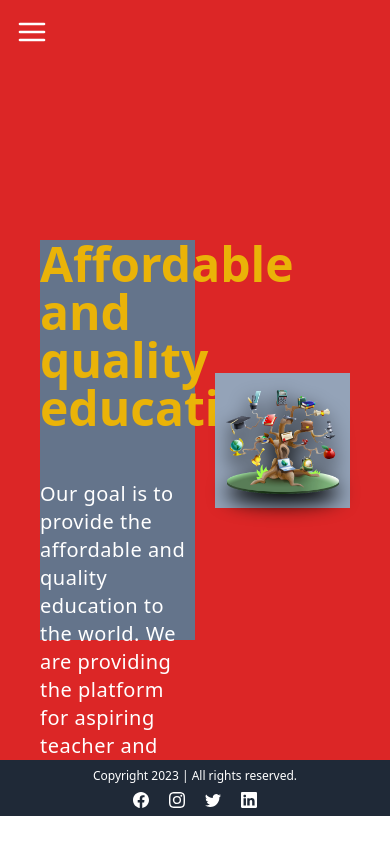
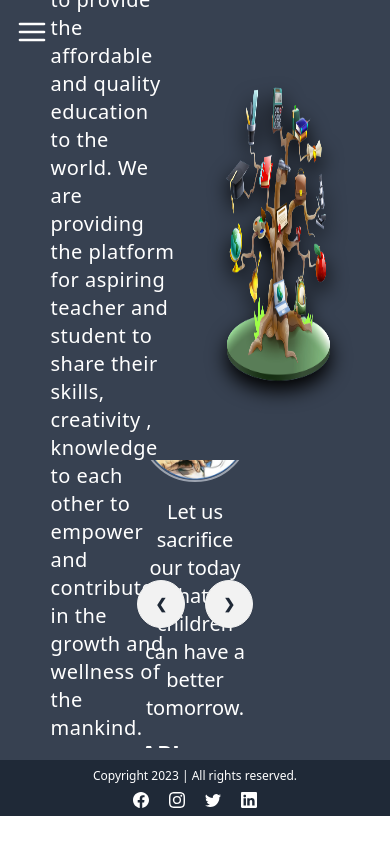
Before and after one commit to KAMRANANSARI01/Learning_Management_system, a React (Vite) app in the folder client/: page /about in a window 390 px wide. Shown: the top 854 px of the page. Built offline with nearby package versions, Linux system fonts and the light colour scheme.

Commit message:
about us page and notFound page is completed but responsiveness is pending

```diff
--- a/client/src/App.jsx
+++ b/client/src/App.jsx
@@ -3,6 +3,7 @@ import './App.css'
 import { Route , Routes } from "react-router-dom"
 import HomePage from "./Pages/HomePage.jsx"
 import AboutPage from "./Pages/AboutPage.jsx"
+import NotFound from './Pages/NotFound.jsx'
 
 function App() {
 
@@ -11,6 +12,7 @@ function App() {
       <Routes>
         <Route path="/" element={<HomePage/>}></Route>
         <Route path="/about" element={<AboutPage/>}></Route>
+        <Route path="*" element={<NotFound/>}></Route>
       </Routes>
     </>
   )
--- /dev/null
+++ b/client/src/Component/CarouselSlide.jsx
@@ -0,0 +1,41 @@
+import React from "react";
+
+const CarouselSlide = ({
+  image,
+  title,
+  description,
+  slideNumber,
+  totalSlide,
+}) => {
+  return (
+    <div
+      id={`slide${slideNumber}`}
+      className="carousel-item flex items-center justify-center  relative w-full"
+    >
+      <div className="flex flex-col items-center justify-center gap-4 px-[15%] ">
+        <img
+          src={image}
+          className="w-40  border-2 border-gray-400 rounded-full"
+        />
+        <p className="text-xl  text-center text-grey-200">{description}</p>
+        <h3 className="font-semibold text-2xl">{title}</h3>
+        <div className="absolute flex justify-between transform -translate-y-1/2 left-5 right-5 top-1/2">
+          <a
+            href={`#slide${slideNumber === 1 ? totalSlide : slideNumber - 1}`}
+            className="btn btn-circle"
+          >
+            ❮
+          </a>
+          <a
+            href={`#slide${(slideNumber % totalSlide) + 1}`}
+            className="btn btn-circle"
+          >
+            ❯
+          </a>
+        </div>
+      </div>
+    </div>
+  );
+};
+
+export default CarouselSlide;
--- /dev/null
+++ b/client/src/Constant/CelebratyData.js
@@ -0,0 +1,43 @@
+import apj from "../assets/apj.png";
+import billGates from "../assets/billGates.png";
+import einstein from "../assets/einstein.png";
+import nelsonMandela from "../assets/nelsonMandela.png";
+import steveJobs from "../assets/steveJobs.png";
+
+export const celebradtyData = [
+  {
+    image: apj,
+    title: "APJ Abdul Kalam",
+    description:
+      "Let us sacrifice our today so that our children can have a better tomorrow.",
+    slideNumber: 1,
+  },
+  {
+    image: billGates,
+    title: "Bill Gates",
+    description:
+      "It's fine to celebrate success but it is more important to heed the lessons of failure.",
+    slideNumber: 2,
+  },
+  {
+    image: nelsonMandela,
+    title: "Nelson Mandela",
+    description:
+      "Education is the most powerful weapon which you can use to change the world.",
+    slideNumber: 3,
+  },
+  {
+    image: einstein,
+    title: "Albert Einstein",
+    description:
+      "Imagination is more important than knowledge Albert Einstein.",
+    slideNumber: 4,
+  },
+  {
+    image: steveJobs,
+    title: "Steve Jobs",
+    description:
+      "Your time is limited, so don’t waste it living someone else’s life.",
+    slideNumber: 5,
+  },
+];
--- a/client/src/Pages/AboutPage.jsx
+++ b/client/src/Pages/AboutPage.jsx
@@ -1,13 +1,17 @@
 import React from "react";
+
 import HomeLayout from "../Layouts/HomeLayout";
-import mainImg  from "../assets/aboutMainImage.png";
+import CarouselSlide from "../Component/carouselSlide";
+import { celebradtyData } from "../Constant/CelebratyData";
+
+import mainImg from "../assets/aboutMainImage.png";
 
 const AboutPage = () => {
   return (
     <HomeLayout>
-      <div className="flex flex-col bg-red-600 h-[90vh] w-[100%] sm:pl-20 sm:pt-20 text-white ">
-        <div className="flex  items-center justify-around gap-5 m-10">
-          <section className=" w-[50%] h-[50%] bg-slate-500 space-y-12 ">
+      <div className="flex flex-col h-[90vh] w-[100%] sm:pl-20 sm:pt-20 text-white ">
+        <div className="flex h-[50%] items-center justify-around gap-5 m-10">
+          <section className=" w-[40%] h-[100%] flex items-center flex-col justify-center space-y-12 ">
             <h1 className=" text-5xl font-semibold text-yellow-500">
               Affordable and quality education
             </h1>
@@ -19,19 +23,29 @@ const AboutPage = () => {
               mankind.
             </p>
           </section>
-          <section className="w-[1/2] bg-slate-400">
+          <section className="w-[40%] h-[100%]  flex items-center flex-col justify-center">
             <img
               id="test1"
               style={{
                 filter: "drop-shadow(0px 10px 10px rgb(0,0,0)) ",
               }}
-              className="drop-shadow-2xl"
+              className="drop-shadow-2xl h-[100%]"
               src={mainImg}
               alt="img"
             />
           </section>
         </div>
-
+        {/* //adding carousel  */}
+        <div className="carousel w-[40%] m-auto   mb-3 ">
+          {celebradtyData &&
+            celebradtyData.map((celebraty) => (
+              <CarouselSlide
+                {...celebraty}
+                key={celebraty.slideNumber}
+                totalSlide={celebradtyData.length}
+              />
+            ))}
+        </div>
       </div>
     </HomeLayout>
   );
--- /dev/null
+++ b/client/src/Pages/NotFound.jsx
@@ -0,0 +1,25 @@
+import React from 'react'
+import { Navigate, useNavigate } from 'react-router-dom'
+
+const NotFound = () => {
+    const navigate = useNavigate()
+  return (
+    <div className='flex items-center justify-center w-full h-screen flex-col bg-[1A2238] '>
+      <h1 className='text-9xl font-extrabold text-white tracking-widest'>
+        404
+      </h1>
+      <div className="bg-black absolute text-white px-2 rounded rotate-12 ">
+        Page Not Found....
+      </div>
+      <button>
+        <a className='relative inline-block text-sm font-medium text-[#FF6A3D] mt-4 group active:text-yellow-500 focus:outline-none focus:ring ' >
+            <span onClick={()=>navigate(-1)} className="relative block px-8 py-3 bg-[#1A2238] border border-current ">
+                Go Back
+            </span>
+        </a>
+      </button>
+    </div>
+  )
+}
+
+export default NotFound
```
